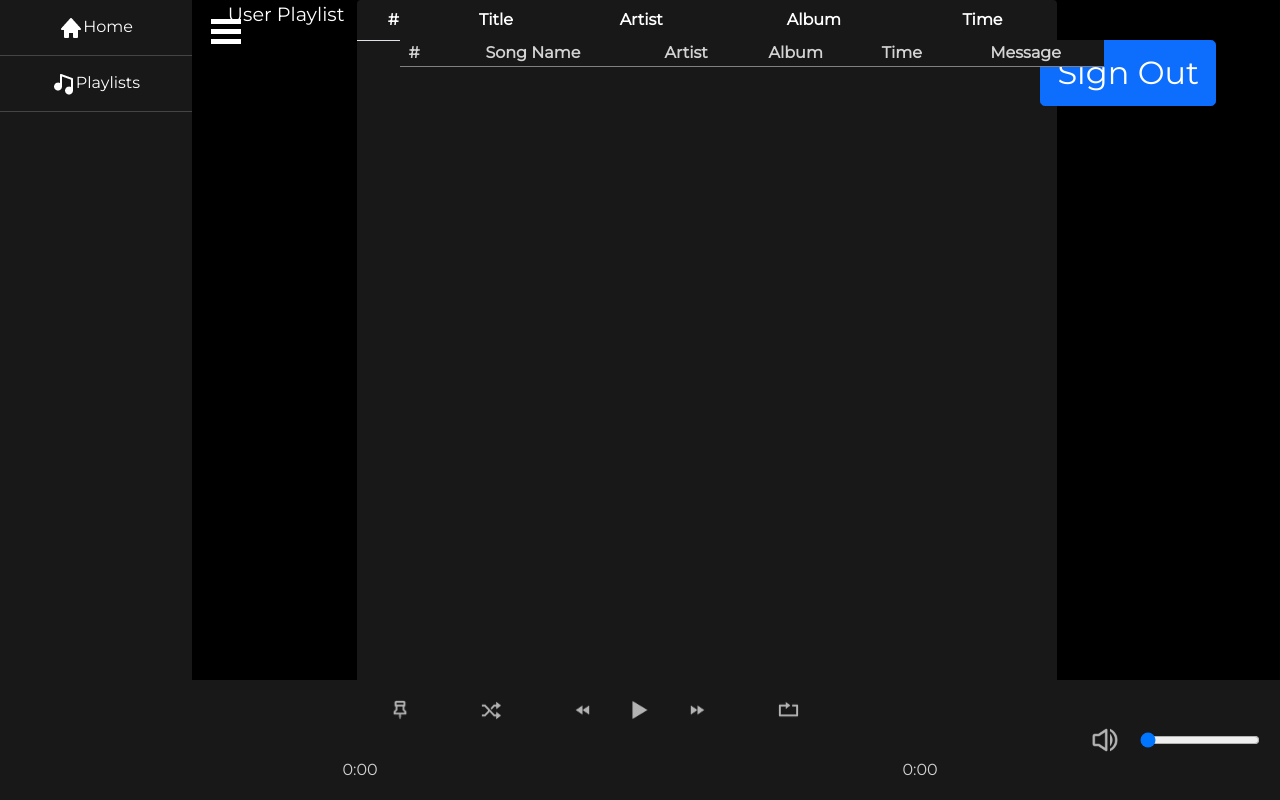
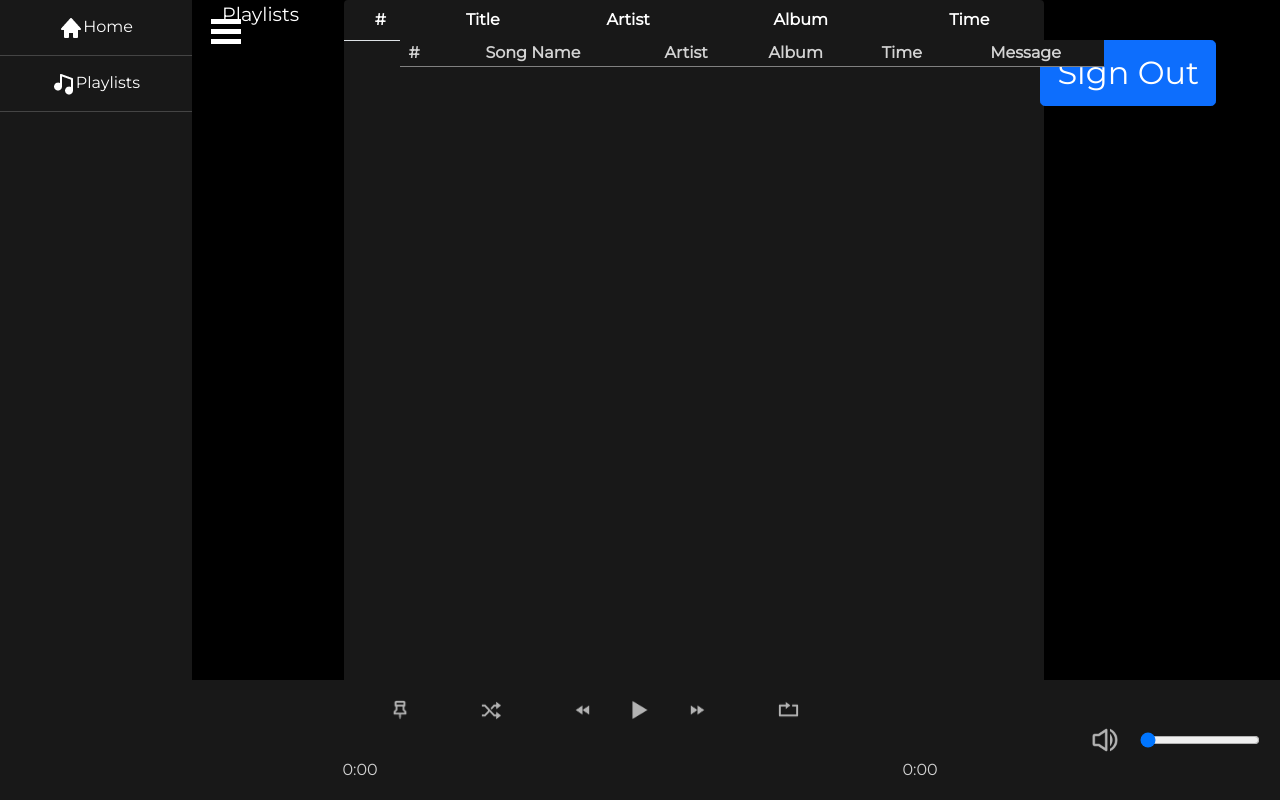
Before and after one commit to lunarmint/spotipyn, a Flask app: template modules/playlist/templates/playlist.html in a window 1280 px wide. Run offline with Flask 2, Linux system fonts and the light colour scheme; the template is opened without the code that fills it: most values are stand-ins (such as "Sample title", 1, 10 or a date in 2020); lists and menus that the app fills with data are empty; parts of the project's set-up code (start-up, migrations or seed data) failed here and were passed over; some libraries are stand-ins or nearby versions.

Commit message:
user menu
changed color to white; shifted text left, had trouble adding image next to 'playlist' text

```diff
--- a/modules/playlist/static/css/style.css
+++ b/modules/playlist/static/css/style.css
@@ -6,24 +6,30 @@
 }
 
 .userplaylists {
-    border: 2px;
     grid-column: 2/ span 1;
     grid-row: 1 / 5;
     background-color: #000000;
-    text-align: center;
+    text-align: left;
     font-size: 1.2rem;
     color: white;
     height: 85%;
     width: 60%;
     top: 0;
-    margin-left: 40%;
+    margin-left: 42%;
 }
 
 ul.playlist_menu{
     list-style-type: none;
     grid-column: 2 / span 1;
-    text-align: center;
+    text-align: left;
     padding-left: 3px;
+    color: #ffffff;
+}
+
+/*For user playlist menu link text(s)*/
+a {
+    color: #fff;
+    text-decoration: none;
 }
 
 .playlist {
--- a/modules/playlist/templates/playlist.html
+++ b/modules/playlist/templates/playlist.html
@@ -6,11 +6,10 @@
     <script src="{{ url_for('playlist_blueprint.static', filename='js/playlist.js') }}"></script>
     <div class="playlistpage">
         <div class="userplaylists">
-            <p>User Playlist</p>
-
+{#            <img src="/static/img/playlistlogo.jpg" height="10" alt="">#}
+            <p>Playlists</p>
             <ul class="playlist_menu">
             </ul>
-
         </div>
         <div class="playlist">
             <div class="playlistAjax"></div>
```
Also changed, not shown: modules/playlist/static/img/playlistlogo.jpg (added).
